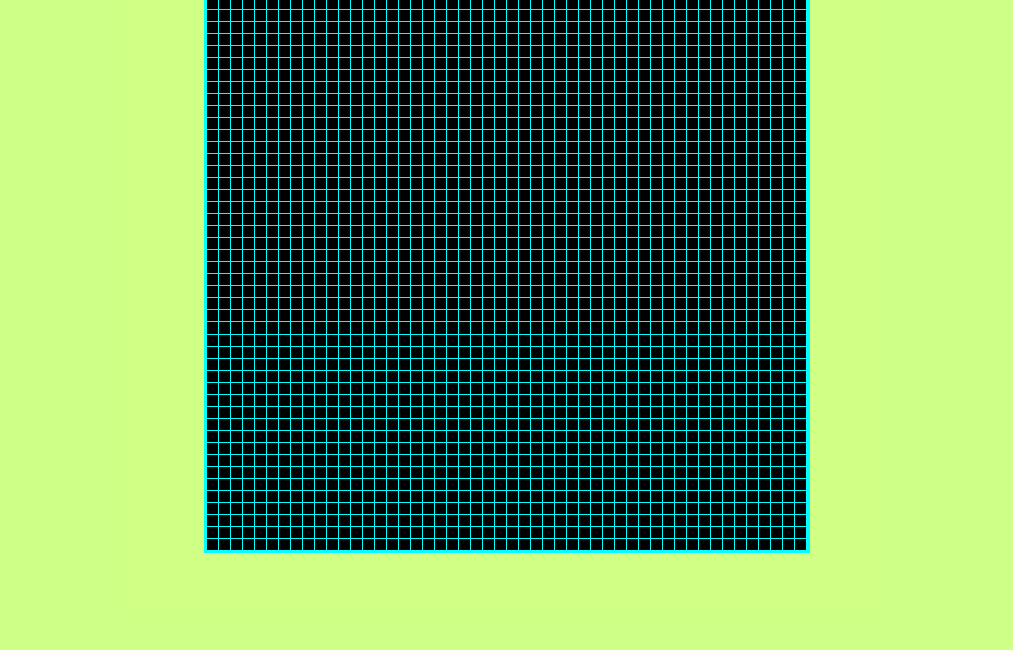
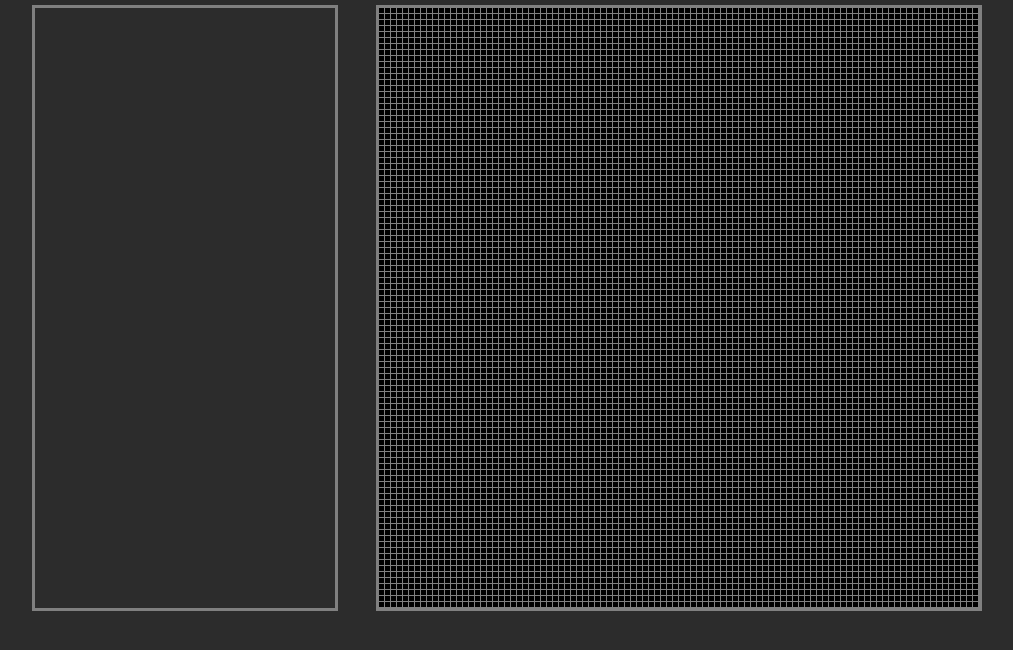
Before and after one commit to 42plat0/etch-a-sketch, a plain HTML site: page index.html in a window 1280 px wide. Shown: the part 150-800 px from the top of the page, without its empty margins (133-1146 px from the left). Drawn offline with Linux system fonts and the light colour scheme.

Commit message:
add working grid, can paint

```diff
--- a/index.html
+++ b/index.html
@@ -7,10 +7,23 @@
     <title>Etch-a-Sketch</title>
 </head>
 <body>
-    <div class="mainContainer">
-        <div class="playContainer">
-            <div class="gridContainer"></div>
+    <div class="mainContainer" draggable="false">
+        <div class="childContainer" draggable="false">
+            <div class="header">
+                <p>
+                    Etch-a-Sketch
+
+                </p>
+            </div>
+            <div class="panel">
+
+            </div>
+            <div class="playContainer" draggable="false">
+                <div class="gridContainer" draggable="false"></div>
+            </div>
+
         </div>
+
     </div>
     <script src="script.js"></script>
 </body>
--- a/script.js
+++ b/script.js
@@ -1,5 +1,5 @@
 let gridContainer = document.querySelector(".gridContainer")
-let gridSize = 50;
+let gridSize = 100;
 
 //grid square size
 let gridWidth = gridContainer.offsetWidth;
@@ -14,7 +14,39 @@ for (let i = 0; i < gridSize; i++){
     for(let j = 0; j < gridSize; j++){
         gridSquare = document.createElement('div');
         gridSquare.classList.add("gridSquare");
+        gridSquare.classList.add("selector");
+
         gridContainer.appendChild(gridSquare);
-        gridSquare.setAttribute("style",`flex-basis: ${squareWidth}px; height: ${squareHeight}`);
+        gridSquare.setAttribute("style",`flex-basis: ${squareWidth}px; height: ${squareHeight}; `);
     }
 }
+let gridArray = Array.from(document.querySelectorAll(".gridSquare"));
+let gridArrayLenght = gridArray.length;
+let isDown = false;
+
+for(let i = 0; i < gridArrayLenght; i++){
+    gridArray[i].setAttribute('id', i+1);
+
+    gridArray[i].addEventListener("mousedown", (e)=>{
+
+        if(e.button == 0){
+            console.log(gridArray[i].id);
+            isDown = true;
+            gridArray[i].style.backgroundColor = "white";
+        }
+
+    })
+    gridArray[i].addEventListener("mouseup", ()=>{
+        isDown = false;
+    })
+    gridArray[i].addEventListener("mouseenter", ()=>{
+        if(isDown){
+            gridArray[i].style.backgroundColor = "white";
+        }
+    })
+}
+
+let playContainer = document.querySelector(".playContainer");
+playContainer.addEventListener("mouseleave", ()=>{
+    isDown = false;
+})
--- a/styles.css
+++ b/styles.css
@@ -4,14 +4,43 @@
 }
 html, body {
     height:100%;
-    background-color: rgba(172, 255, 47, 0.353);
+}
+.mainContainer{
+    background-color: rgba(0, 0, 0, 0.828);
+
 }
 .playContainer{
     width: 600px;
     height: 600px;
-    margin: auto;
     display: flex;
-    border: 3px solid aqua;
+    border: 3px solid grey;
+}
+.header{
+    width: 100%;
+    height: 100px;
+    border: 3px solid grey;
+    margin: auto 0 0 0;
+    display: flex;
+    justify-content: center;
+    align-items: center;
+}
+p{
+   font-size: 30px;
+   color:white;
+}
+
+.panel{
+    width: 300px;
+    height: 600px;
+    display: flex;
+    border: 3px solid grey;
+}
+.childContainer{
+    display: flex;
+    gap: 10px;
+    flex-wrap: wrap;
+    width: 950px;
+    justify-content: space-between;
 
 }
 .mainContainer{
@@ -21,12 +50,11 @@ html, body {
 }
 .gridContainer{
     flex: 1;
-    background-color: aqua;
     height: inherit;
     width: inherit;
     display: flex;
     flex-wrap: wrap;
-    gap: 1px;
+    gap: 0px 0px;
 }
 .gridSquare{
     color: white;
@@ -34,8 +62,19 @@ html, body {
     flex-grow: 0;
     flex-shrink: 0;
     font-size: 1px;
+    border-bottom: 1px solid gray;
+    border-right: 1px solid gray;
 }
 
 .gridSquareColorChange{
     background-color: white;
 }
+
+.selector {
+    user-drag: none;
+    -webkit-user-drag: none;
+    user-select: none;
+    -moz-user-select: none;
+    -webkit-user-select: none;
+    -ms-user-select: none;
+}
```
